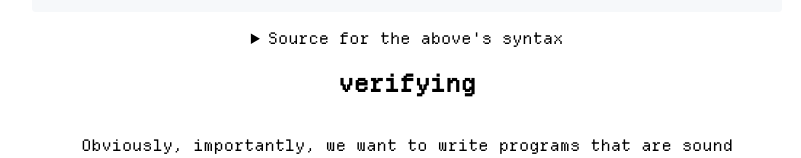
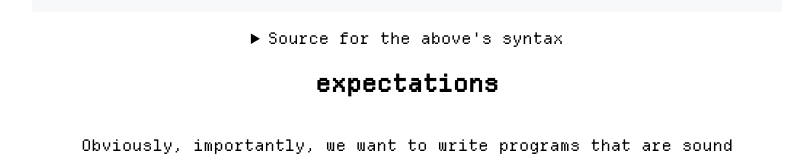
Before and after one commit to rococompute/rococompute.github.io, a plain HTML site: page soma.html in a window 1280 px wide. Shown: the part 2500-2658 px from the top of the page, without its empty margins (233-1034 px from the left). Drawn offline with nearby package versions, Linux system fonts and the light colour scheme.

Commit message:
soma: the expectations heading, which the contents link to
Co-Authored-By: Claude Opus 5.5 <noreply@anthropic.com>
Claude-Session: https://claude.ai/code/session_01LawH7BrGaNBjJfXt4Ahqyo

```diff
--- a/soma.html
+++ b/soma.html
@@ -320,7 +320,7 @@ Reader lisp text :=
   let ts := tokens (chars text) 0 0 0 nil in
   forms (Succ (List.length ts)) (Succ (Succ (2 * List.length ts))) ts.</code></pre>
   </details>
-      <h2 id="verifying">verifying</h2>
+      <h2 id="expectations">expectations</h2>
       <p>Obviously, importantly, we want to write programs that are sound</p>
     </div>
   </body>
```
